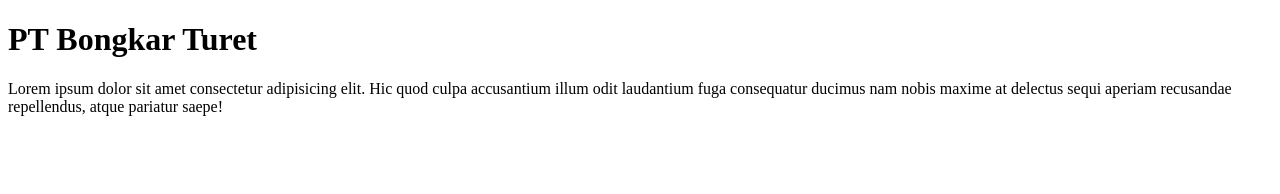
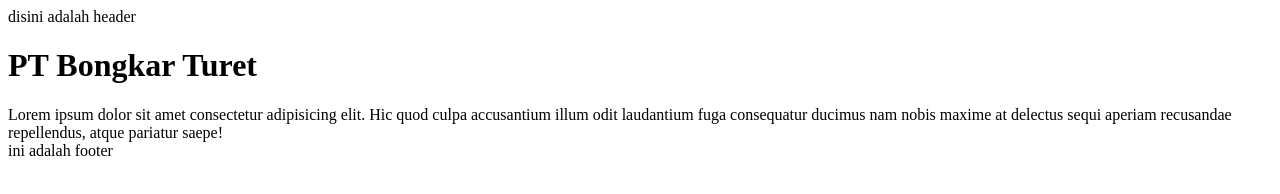
Before and after one commit to muhamadnurahman/PTBongkarTuret, a plain HTML site: page index.html in a window 1280 px wide. Drawn offline with Linux system fonts and the light colour scheme.

Commit message:
Membuat header dan footer

```diff
--- a/index.html
+++ b/index.html
@@ -6,7 +6,13 @@
     <title>Latihan Git</title>
 </head>
 <body>
+
+    <header>disini adalah header</header>
+
     <h1>PT Bongkar Turet</h1>
     <div>Lorem ipsum dolor sit amet consectetur adipisicing elit. Hic quod culpa accusantium illum odit laudantium fuga consequatur ducimus nam nobis maxime at delectus sequi aperiam recusandae repellendus, atque pariatur saepe!</div>
+
+    <footer>ini adalah footer</footer>
+
 </body>
 </html>
```
